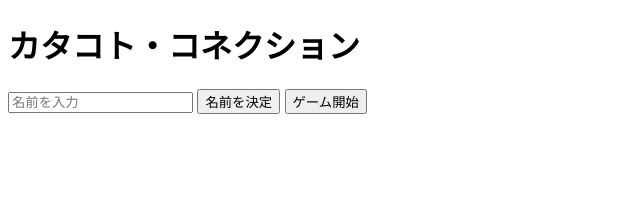
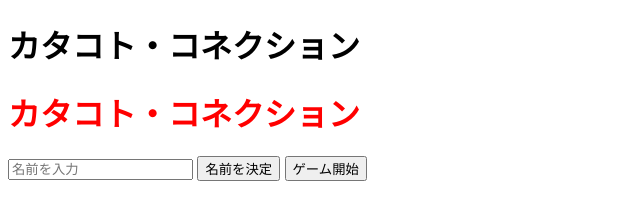
Before and after one commit to mochimochi1010/katakoto-game, a website: page public/index.html in a window 1280 px wide. Shown: the whole page, without its empty margins (0-640 px from the left). Drawn offline with Linux system fonts and the light colour scheme.

Commit message:
タイトルを赤字に変更

```diff
--- a/public/index.html
+++ b/public/index.html
@@ -30,10 +30,14 @@
             cursor: grab;
         }
         .my-cards { display: flex; }
+
+        /* --- ここに1行追記 --- */
+        #game-title { color: red; }
     </style>
 </head>
 <body>
     <h1>カタコト・コネクション</h1>
+    <h1 id="game-title">カタコト・コネクション</h1>
     <div id="status"></div>
     <div id="game-info"></div>
 
```
